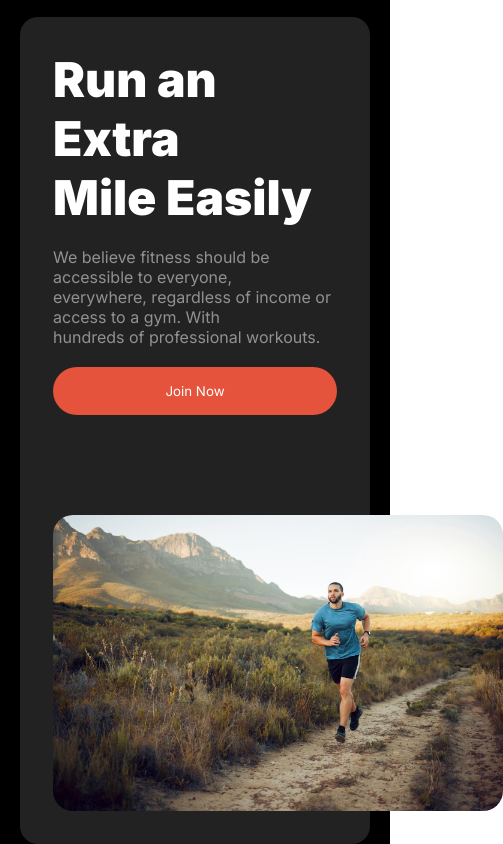
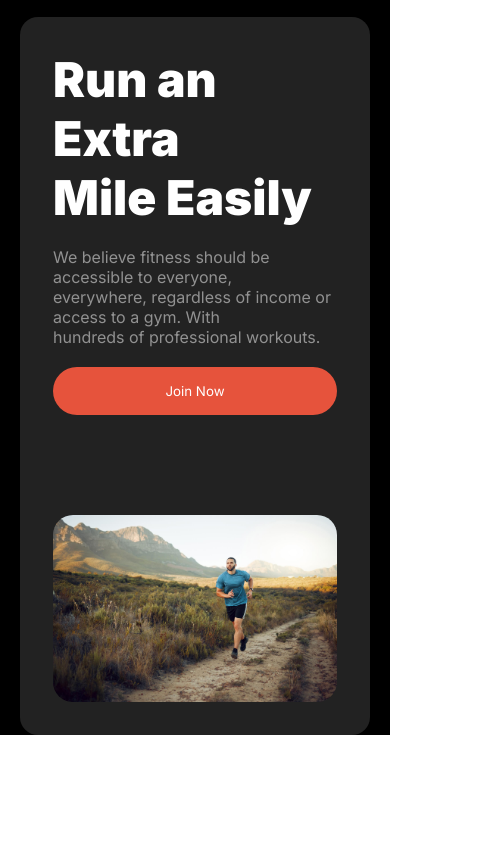
Before and after one commit to Yousuf7900/assignment-02, a plain HTML site: page index.html in a window 390 px wide. Shown: the part 2938-3782 px from the top of the page, 503 px wide, since content can reach past the window. After the commit the page ends 3673 px from the top, so only its background shows below. Drawn offline with Linux system fonts and the light colour scheme.

Commit message:
Extra mile complete

```diff
--- a/styles/style.css
+++ b/styles/style.css
@@ -170,11 +170,5 @@ nav ul li {
         flex-direction: column;
         margin: 65px 20px 0px;
         padding: 33px;
-
-    }
-    .extra-run{
-        min-width: 450px;
-        margin: 0 auto;
-
     }
 }
```
Also changed, not shown: index.html (+3 -0 lines).
